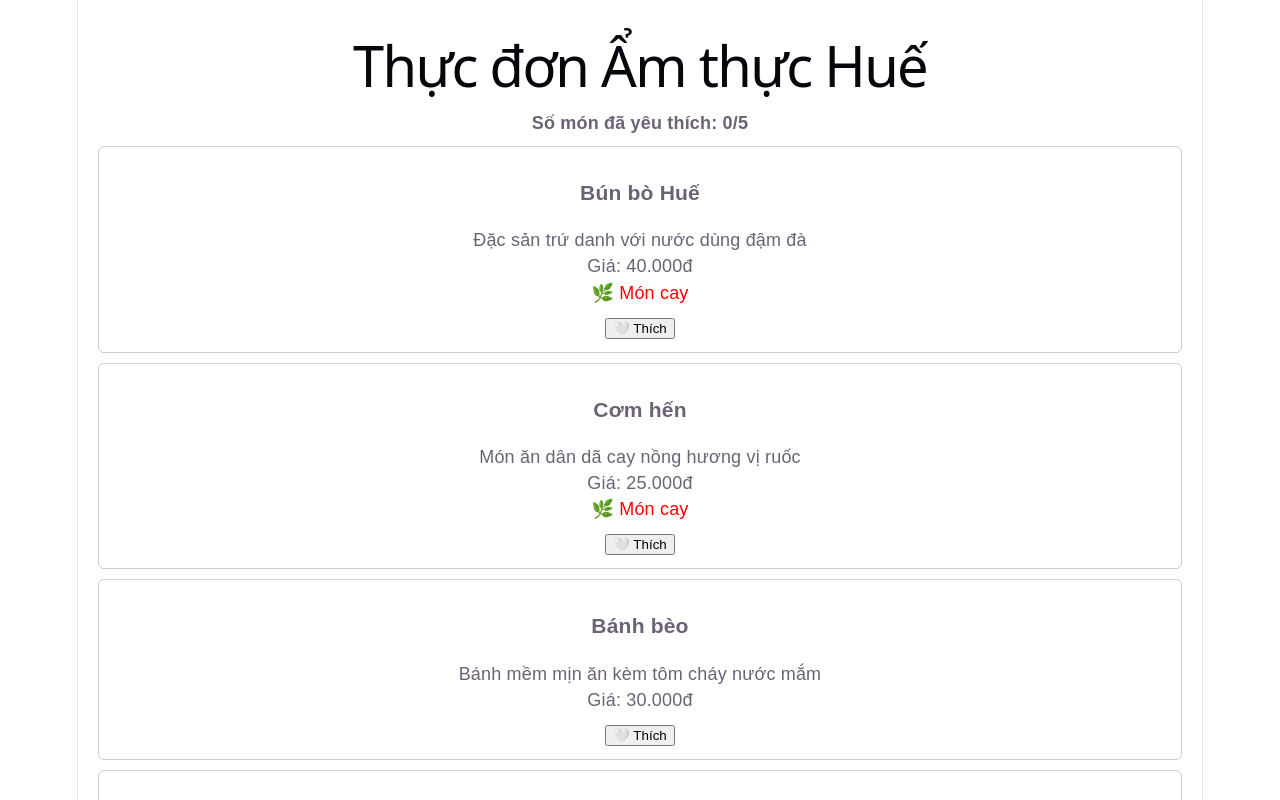
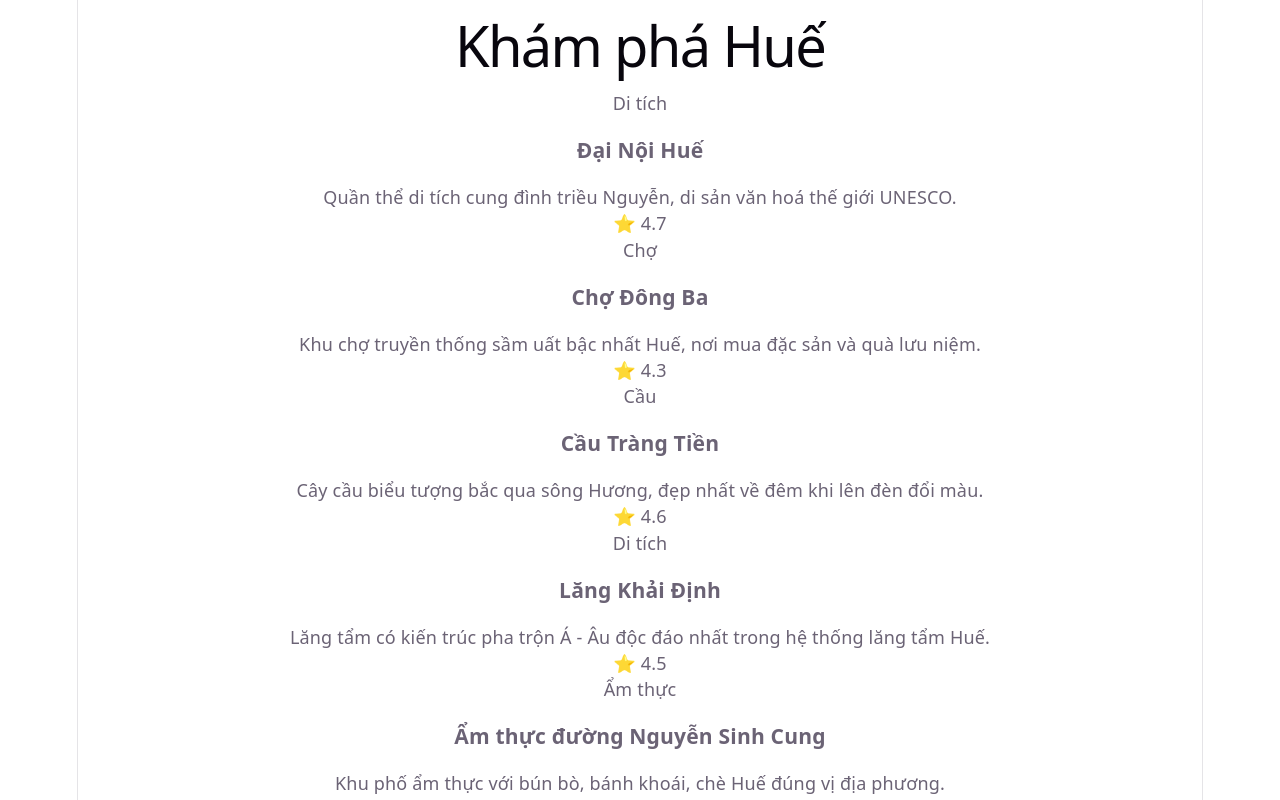
Before and after one commit to duyeenanh/-phu-xuan-react, a React (Vite) app: page / in a window 1280 px wide. Shown: the top 800 px of the page. Built offline with nearby package versions, Linux system fonts and the light colour scheme.

Commit message:
Hoàn thành Lab 1 Buổi 5: Danh sách địa điểm tham quan

```diff
--- a/src/App.tsx
+++ b/src/App.tsx
@@ -1,31 +1,13 @@
-import { useState } from "react";
-import { menuItems } from "./data/menu";
-import MenuList from "./components/MenuList";
+import AttractionList from './components/AttractionList';
+import { attractions } from './data/attractions';
 
-export default function App() {
-  const [favoriteIds, setFavoriteIds] = useState<number[]>([]);
-
-  // Câu 6: Nâng State lên App và xử lý callback
-  const handleToggleFavorite = (id: number) => {
-    if (favoriteIds.includes(id)) {
-      setFavoriteIds(favoriteIds.filter((favId) => favId !== id));
-    } else {
-      setFavoriteIds([...favoriteIds, id]);
-    }
-  };
-
+function App() {
   return (
-    <div style={{ padding: "20px", fontFamily: "sans-serif" }}>
-      <h1>Thực đơn Ẩm thực Huế</h1>
-      <p>
-        <strong>Số món đã yêu thích: {favoriteIds.length}/{menuItems.length}</strong>
-      </p>
-
-      <MenuList
-        items={menuItems}
-        favoriteIds={favoriteIds}
-        onToggleFavorite={handleToggleFavorite}
-      />
+    <div className="app">
+      <h1>Khám phá Huế</h1>
+      <AttractionList attractions={attractions} />
     </div>
   );
 }
+
+export default App;
--- /dev/null
+++ b/src/components/AttractionCard.jsx
@@ -0,0 +1,12 @@
+function AttractionCard({ name, category, description, rating }) {
+  return (
+    <div className="attraction-card">
+      <div className="attraction-card__badge">{category}</div>
+      <h3>{name}</h3>
+      <p>{description}</p>
+      <span className="attraction-card__rating">⭐ {rating}</span>
+    </div>
+  );
+}
+
+export default AttractionCard;
--- /dev/null
+++ b/src/components/AttractionList.jsx
@@ -0,0 +1,19 @@
+import AttractionCard from './AttractionCard';
+
+function AttractionList({ attractions }) {
+  return (
+    <div className="attraction-list">
+      {attractions.map((item) => (
+        <AttractionCard
+          key={item.id}
+          name={item.name}
+          category={item.category}
+          description={item.description}
+          rating={item.rating}
+        />
+      ))}
+    </div>
+  );
+}
+
+export default AttractionList;
--- /dev/null
+++ b/src/data/attractions.js
@@ -0,0 +1,37 @@
+export const attractions = [
+  {
+    id: 1,
+    name: 'Đại Nội Huế',
+    category: 'Di tích',
+    description: 'Quần thể di tích cung đình triều Nguyễn, di sản văn hoá thế giới UNESCO.',
+    rating: 4.7,
+  },
+  {
+    id: 2,
+    name: 'Chợ Đông Ba',
+    category: 'Chợ',
+    description: 'Khu chợ truyền thống sầm uất bậc nhất Huế, nơi mua đặc sản và quà lưu niệm.',
+    rating: 4.3,
+  },
+  {
+    id: 3,
+    name: 'Cầu Tràng Tiền',
+    category: 'Cầu',
+    description: 'Cây cầu biểu tượng bắc qua sông Hương, đẹp nhất về đêm khi lên đèn đổi màu.',
+    rating: 4.6,
+  },
+  {
+    id: 4,
+    name: 'Lăng Khải Định',
+    category: 'Di tích',
+    description: 'Lăng tẩm có kiến trúc pha trộn Á - Âu độc đáo nhất trong hệ thống lăng tẩm Huế.',
+    rating: 4.5,
+  },
+  {
+    id: 5,
+    name: 'Ẩm thực đường Nguyễn Sinh Cung',
+    category: 'Ẩm thực',
+    description: 'Khu phố ẩm thực với bún bò, bánh khoái, chè Huế đúng vị địa phương.',
+    rating: 4.4,
+  },
+];
```
